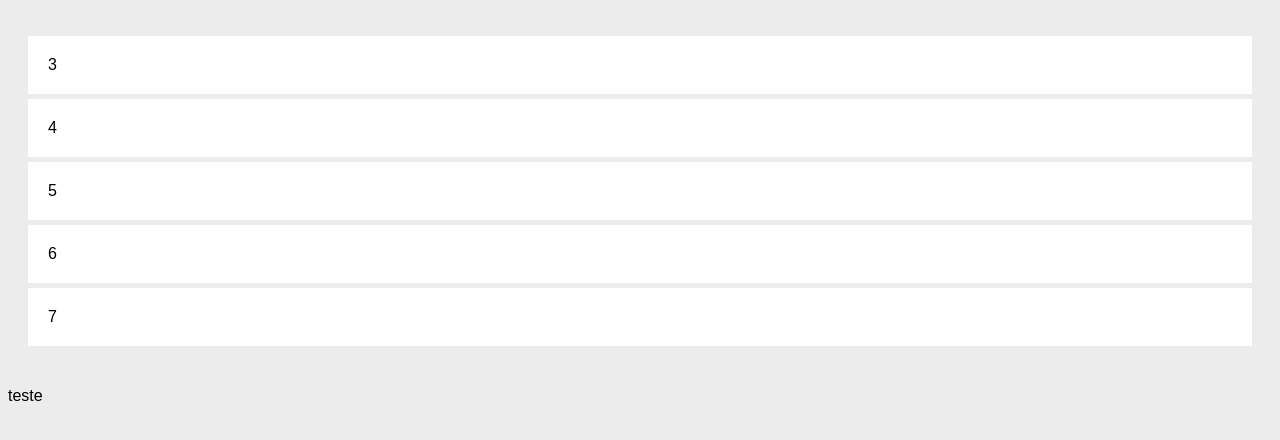
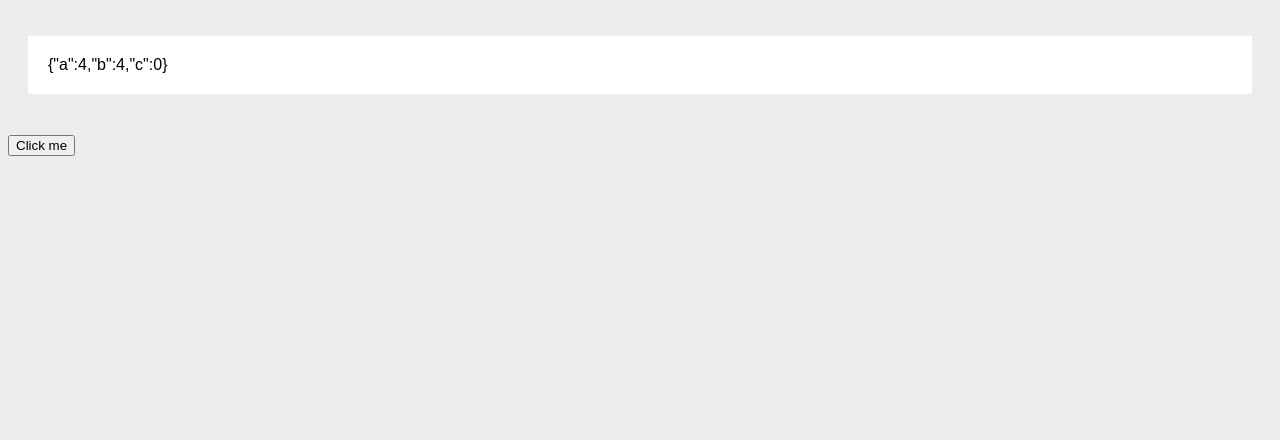
Before and after one commit to silviolimeira/rxjs, a website built with webpack: page index.html in a window 1280 px wide. Built offline with nearby package versions, Linux system fonts and the light colour scheme.

Commit message:
example use throttleTime(specify interval accept events), and of observer and subscribe

```diff
--- a/index.html
+++ b/index.html
@@ -29,7 +29,7 @@
     <ul id="output">
 
     </ul>
-    teste
+    <button>Click me</button>
     <script src="/bundle.js"></script>
 </body>
 
--- a/src/code.ts
+++ b/src/code.ts
@@ -1,24 +1,29 @@
-import { Observable } from "rxjs";
-import { Subject } from "rxjs/Subject";
-import { interval } from "rxjs/Observable/interval";
-import "rxjs/add/operator/skipUntil";
+import { fromEvent, from, of, forkJoin, timer } from "rxjs";
+import { throttleTime, map } from "rxjs/operators";
+import "rxjs/add/operator/map";
 
-var observable1 = Observable.create((data: any) => {
-  var i = 1;
-  setInterval(() => {
-    data.next(i++);
-  }, 1000);
+var button = document.querySelector("button");
+// button.addEventListener("click", event => {
+//   console.log(event);
+// });
+
+// accept click event one per second
+fromEvent(button, "click")
+  .pipe(throttleTime(1000))
+  .subscribe(() => console.log("Clicked"));
+
+// Logs:
+// { foo: 4, bar: 8, baz: 0 } after 4 seconds
+// "This is how it ends!" immediately after
+const observable = forkJoin({
+  a: of(1, 2, 3, 4),
+  b: Promise.resolve(4),
+  c: timer(4000)
 });
-
-var observable2 = new Subject();
-
-setTimeout(() => {
-  observable2.next("Hey!");
-}, 3000);
-
-var newObs = observable1.skipUntil(observable2);
-
-newObs.subscribe((x: any) => addItem(x));
+observable.subscribe({
+  next: value => addItem(JSON.stringify(value)),
+  complete: () => console.log("This is how it ends!")
+});
 
 function addItem(val: any) {
   var node = document.createElement("li");
```
